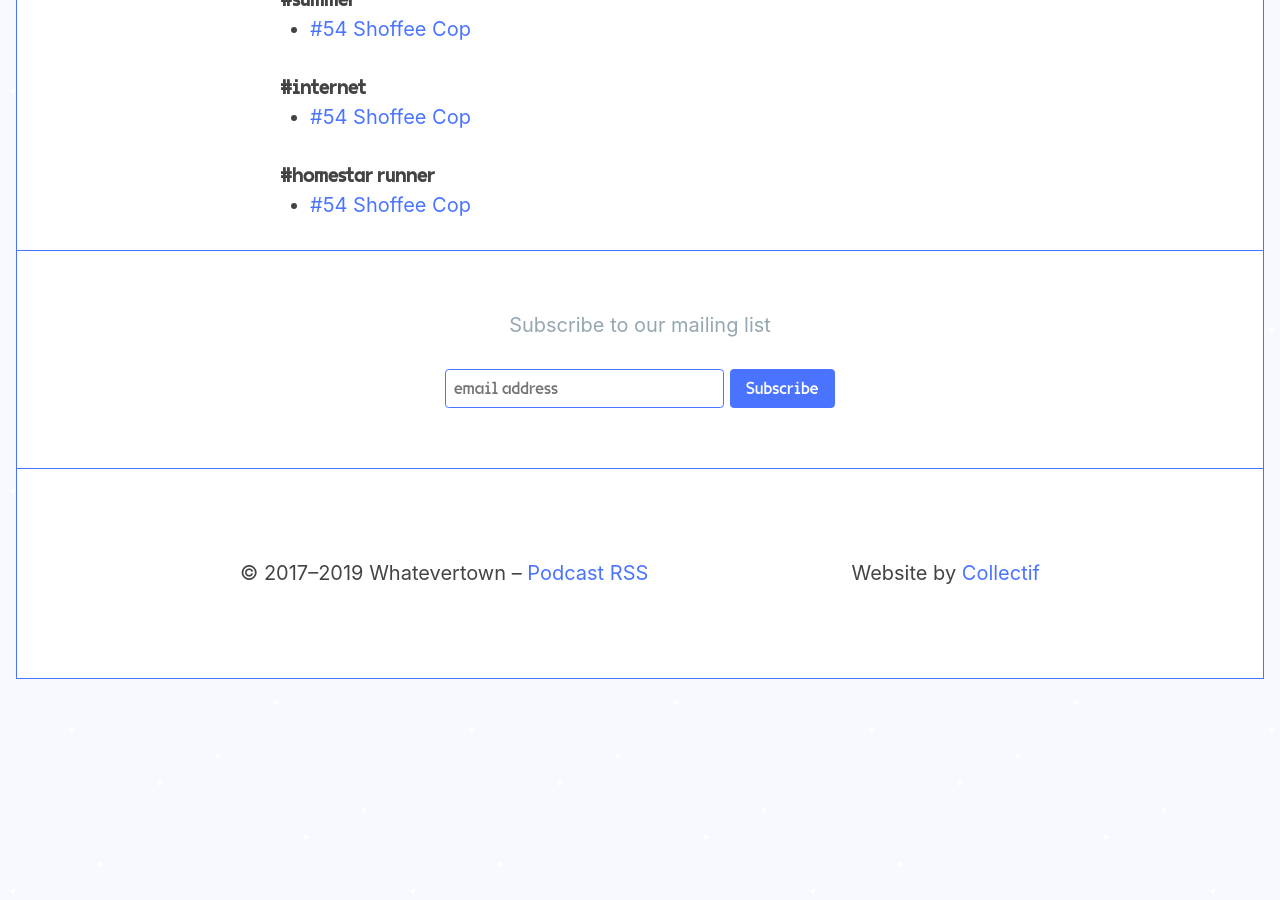
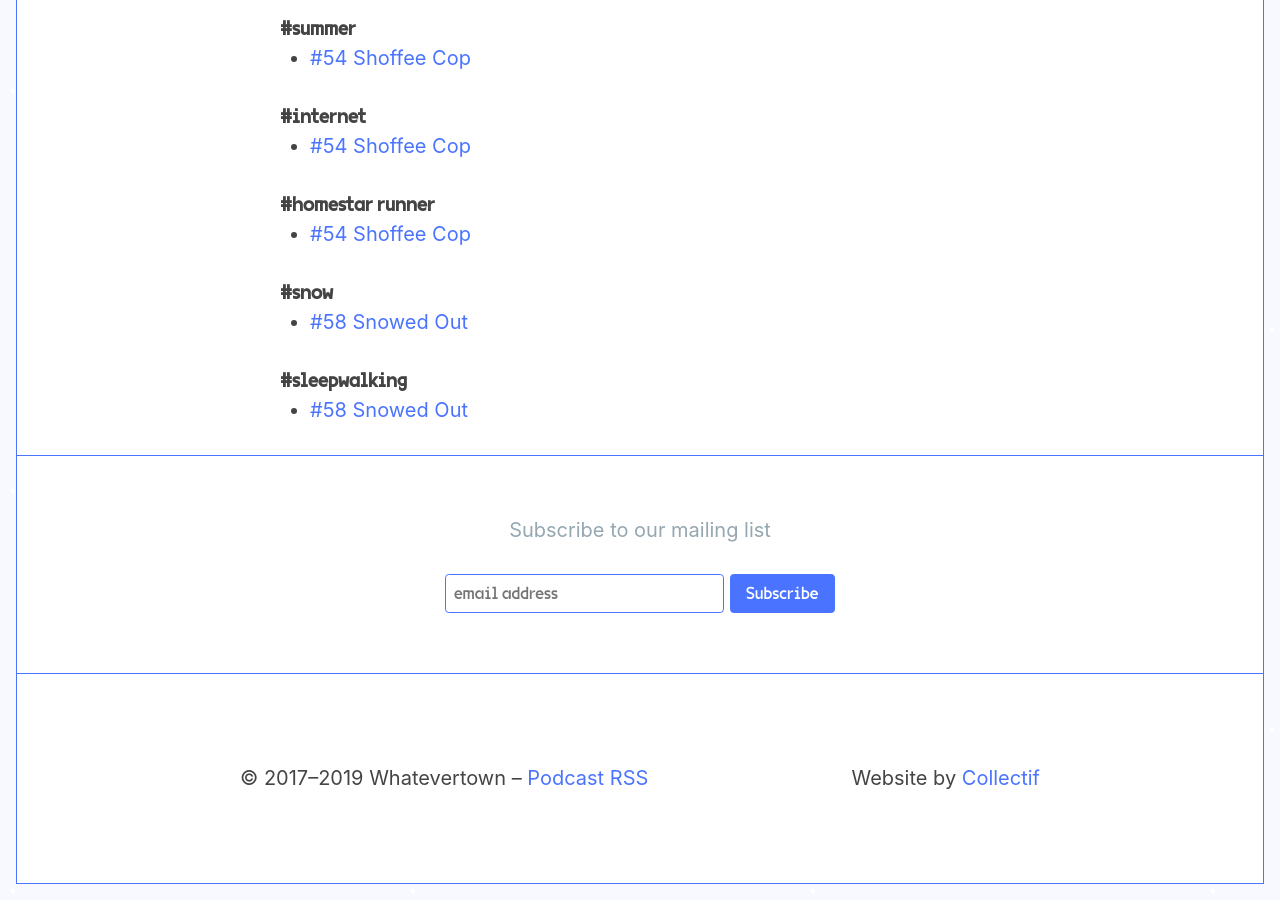
Before and after one commit to jondueck/whatevertown, a Jekyll site: the page built from tags.html, in a window 1280 px wide and 900 px high, scrolled down 7894 px. Built offline with Jekyll 4.4.1, drawn with Linux system fonts in a browser that asks for light colours; some web fonts are replaced; before the commit the page ends 8589 px from its top, so only the background shows below that.

Commit message:
Updated Episode 58

```diff
--- a/_posts/2019-10-15-episode-58.md
+++ b/_posts/2019-10-15-episode-58.md
@@ -2,12 +2,14 @@
 title: "#58 Snowed Out"
 date: 2019-10-15 23:00:00 -05:00
 permalink: "/episode-58/"
+tags:
+- snow
+- sleepwalking
 author: Whatevertown
 season: 3
 episode_type: full
 episode: 58
 file: https://lodgment-remark-slipshod.s3.ca-central-1.amazonaws.com/58.mp3
-stitcher:
 summary: The snow is starting to fall, so the boys talk about snow days gone by, and
   answer a child's Would You Rather.
 excerpt: The snow is starting to fall, so the boys talk about snow days gone by, and
```
